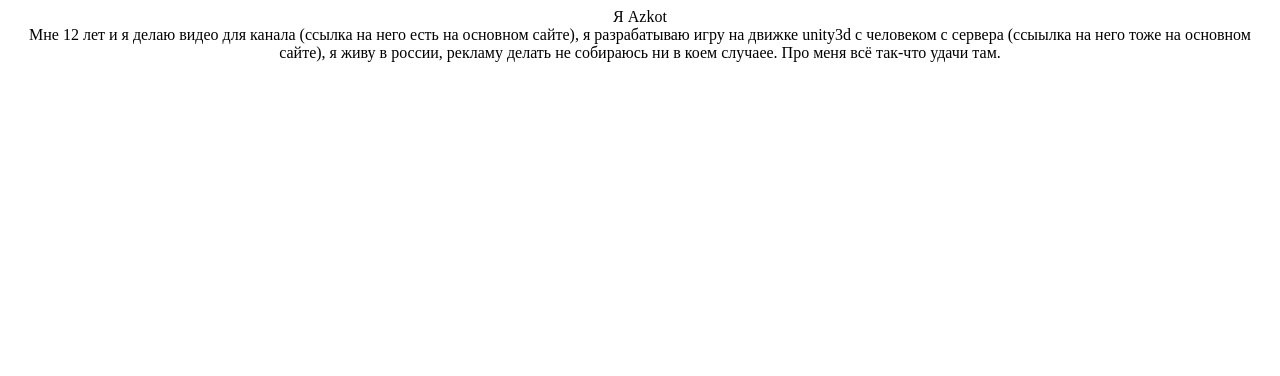
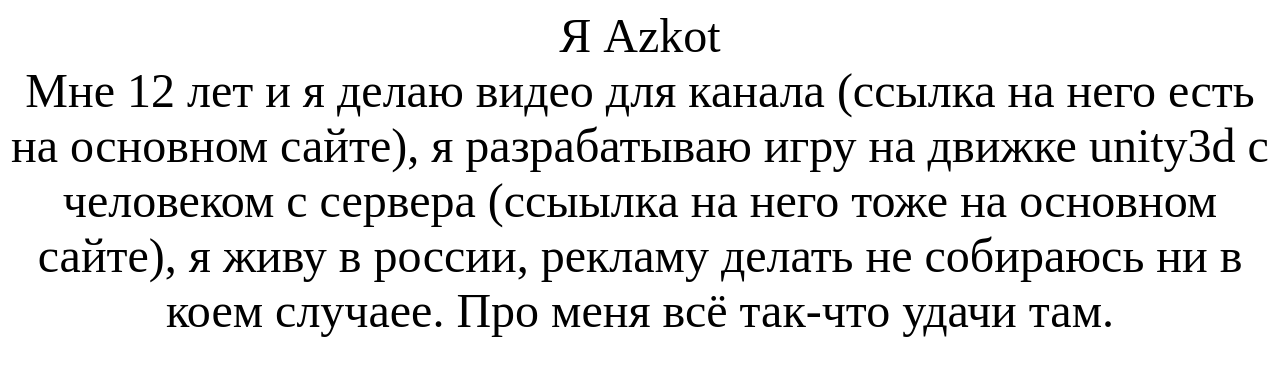
Before and after one commit to AZKOTCHANNEL/Website, a plain HTML site: page index.html in a window 1280 px wide. Drawn offline with Linux system fonts and the light colour scheme.

Commit message:
Update index.html

```diff
--- a/index.html
+++ b/index.html
@@ -1,37 +1,15 @@
 <html>
 
 <h9>
-    <center>Я Azkot</center>
+    <font size="50"><center>Я Azkot</center>
 </h9>
 
 <h9>
-<center>
+<font size="30"><center>
 Мне 12 лет и я делаю видео для канала (ссылка на него есть на основном сайте),
 я разрабатываю игру на движке unity3d с человеком с сервера (ссыылка на него тоже на основном сайте),
 я живу в россии, рекламу делать не собираюсь ни в коем случаее. Про меня всё так-что удачи там.
 </center>
 </h9>
 
-
-
-
-
-
-
-
-
-
-
-
-
-
-
-
-
-
-
-
-
-
-
 </html>
```
